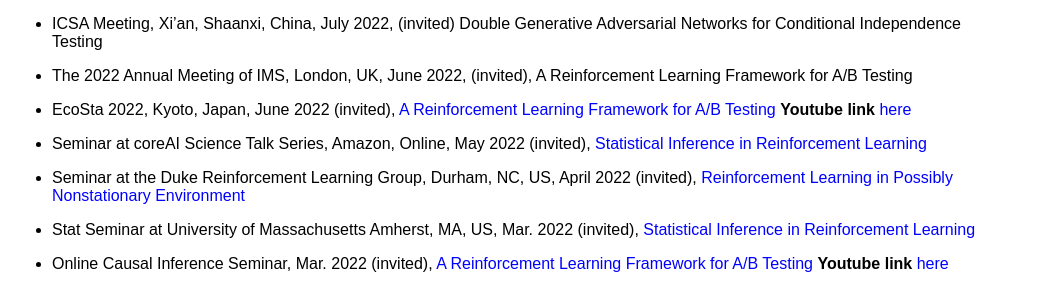
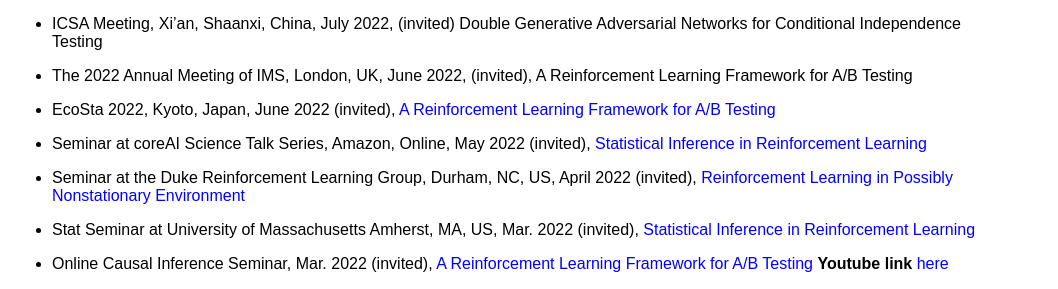
Before and after one commit to callmespring/callmespring.github.io, a Jekyll site: the page built from talk.md, in a window 1280 px wide. Shown: the part 230-519 px from the top of the page, without its empty margins (108-1166 px from the left). Built offline with Jekyll 4.4.1, drawn with Linux system fonts in a browser that asks for light colours.

Commit message:
Update talk.md

```diff
--- a/talk.md
+++ b/talk.md
@@ -13,7 +13,7 @@
 
 * The 2022 Annual Meeting of IMS, London, UK, June 2022, (invited), A Reinforcement Learning Framework for A/B Testing
 
-* EcoSta 2022, Kyoto, Japan, June 2022 (invited), [A Reinforcement Learning Framework for A/B Testing](./slides/CausalRL_short.pdf) **Youtube link** [here](https://www.youtube.com/watch?v=Zor1CmRyycw)
+* EcoSta 2022, Kyoto, Japan, June 2022 (invited), [A Reinforcement Learning Framework for A/B Testing](./slides/CausalRL_short.pdf)
 
 * Seminar at coreAI Science Talk Series, Amazon, Online, May 2022 (invited), [Statistical Inference in Reinforcement Learning](./slides/StatRL.pdf)
 
```
